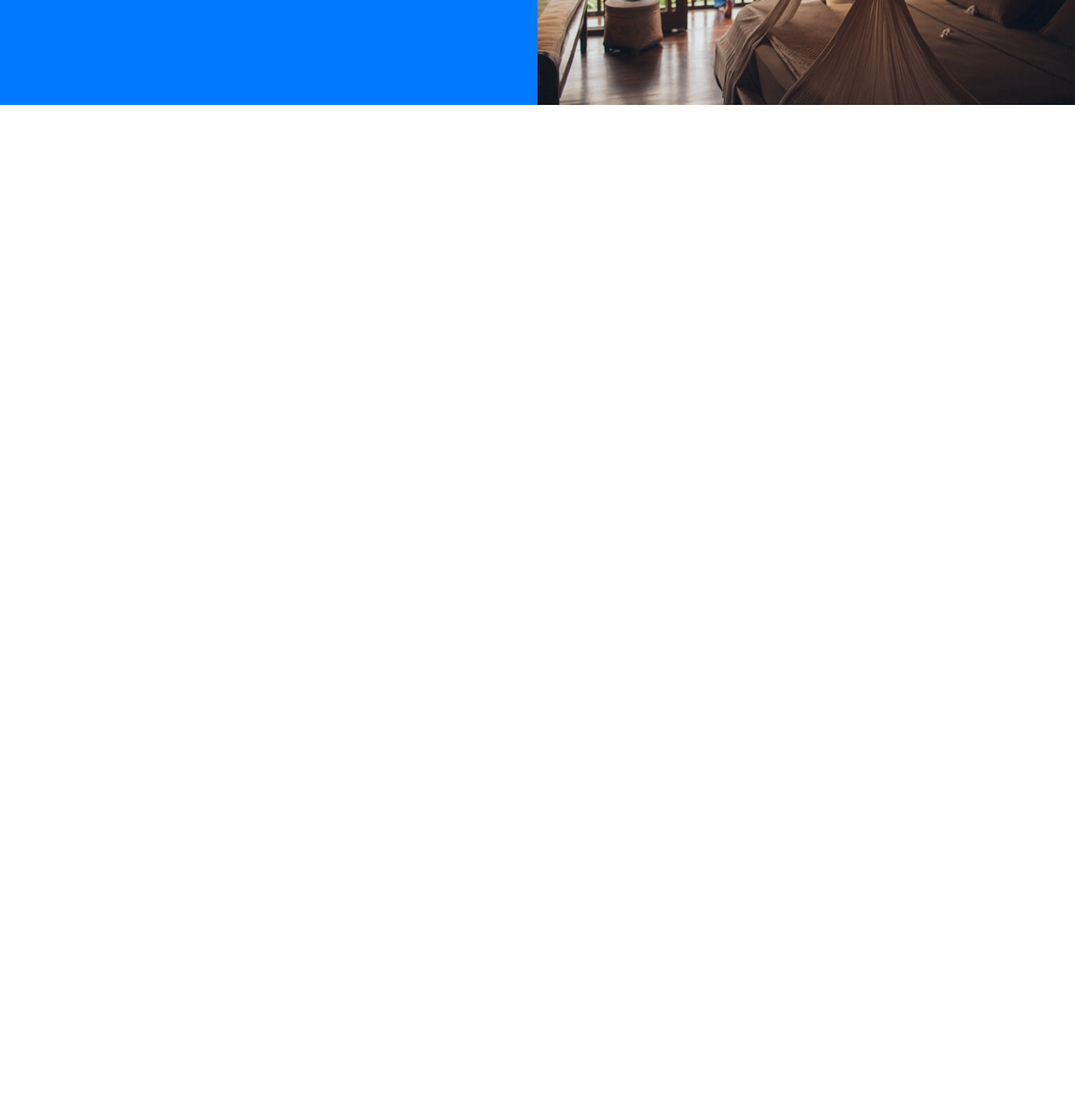
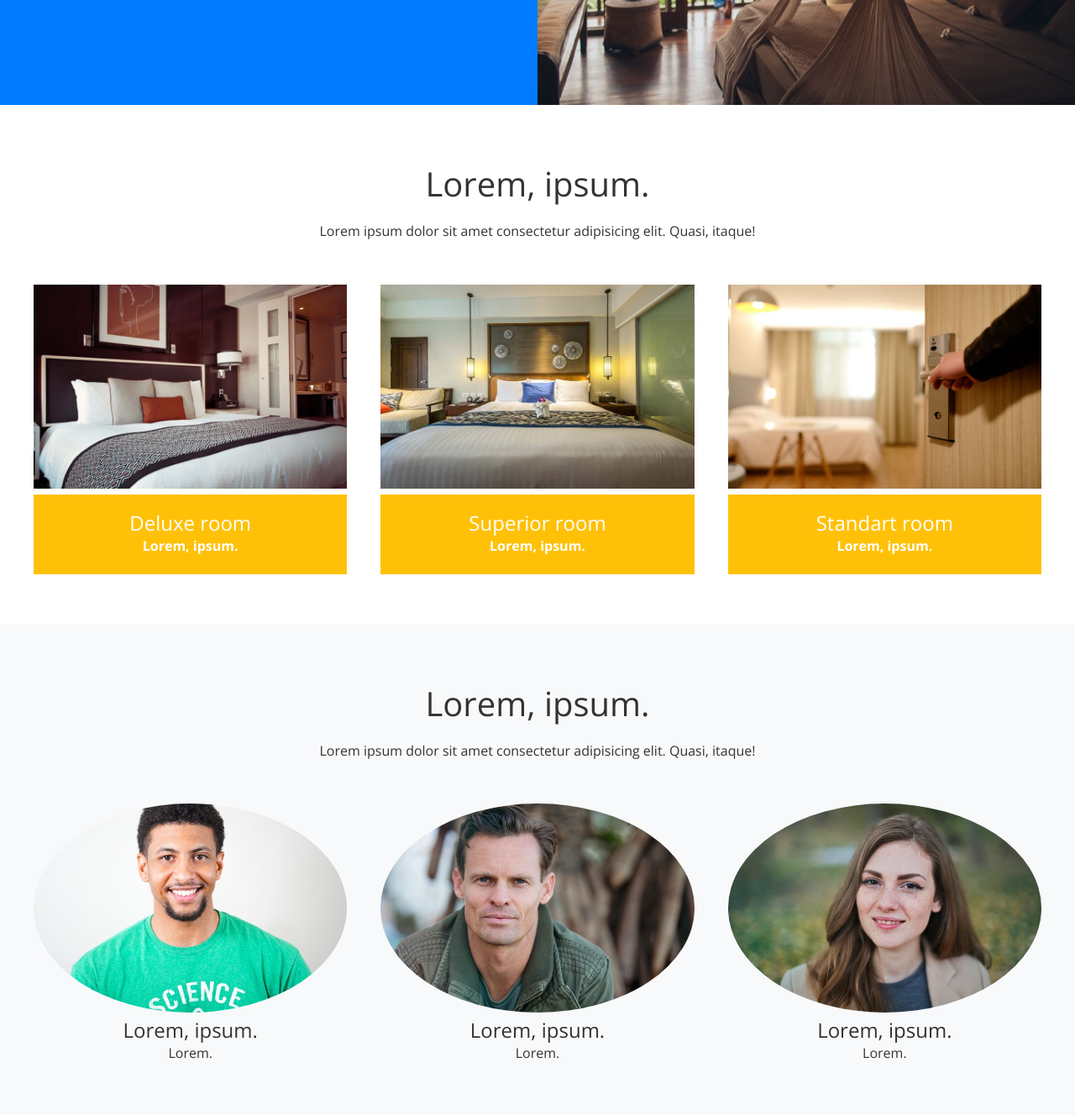
Before and after one commit to ozelmel/learn-html_css, a plain HTML site: page hotel-site/index.html in a window 1280 px wide. Shown: the part 2470-3798 px from the top of the page at 84% size. Before the commit the page ends 2603 px from the top, so only its background shows below. Drawn offline with nearby package versions, Linux system fonts and the light colour scheme.

Commit message:
added rooms and teams

```diff
--- a/hotel-site/css/style.css
+++ b/hotel-site/css/style.css
@@ -167,3 +167,20 @@ img {
     cursor: pointer;
     opacity: 0.8;
 }
+
+/* cards */
+.card{
+    color: #fff;
+    font-weight: 700;
+}
+.card-body{
+    padding: 2rem;
+}
+
+/* teams */
+.teams img {
+    border-radius: 50%;
+}
+.teams img:hover{
+    opacity: 0.7;
+}
--- a/hotel-site/index.html
+++ b/hotel-site/index.html
@@ -109,20 +109,20 @@
         </header>
         <div class="row">
           <div class="column">
-            <img src="img/1.jpeg" alt="">
-            <img src="img/2.jpeg" alt="">
+            <img src="img/1.jpeg" alt="" />
+            <img src="img/2.jpeg" alt="" />
           </div>
           <div class="column">
-            <img src="img/3.jpeg" alt="">
-            <img src="img/4.jpeg" alt="">
+            <img src="img/3.jpeg" alt="" />
+            <img src="img/4.jpeg" alt="" />
           </div>
           <div class="column">
-            <img src="img/1.jpeg" alt="">
-            <img src="img/2.jpeg" alt="">
+            <img src="img/1.jpeg" alt="" />
+            <img src="img/2.jpeg" alt="" />
           </div>
           <div class="column">
-            <img src="img/3.jpeg" alt="">
-            <img src="img/4.jpeg" alt="">
+            <img src="img/3.jpeg" alt="" />
+            <img src="img/4.jpeg" alt="" />
           </div>
         </div>
       </section>
@@ -147,6 +147,66 @@
           </div>
         </div>
       </section>
+      <!-- rooms -->
+      <section id="rooms" class="rooms section-padding">
+        <header class="section-header">
+          <h2>Lorem, ipsum.</h2>
+          <p>
+            Lorem ipsum dolor sit amet consectetur adipisicing elit. Quasi,
+            itaque!
+          </p>
+        </header>
+        <div class="flex-items">
+          <div class="card">
+            <img src="img/room1.jpeg" alt="" />
+            <div class="card-body bg-warning">
+              <h2>Deluxe room</h2>
+              <p>Lorem, ipsum.</p>
+            </div>
+          </div>
+          <div class="card">
+            <img src="img/room2.jpeg" alt="" />
+            <div class="card-body bg-warning">
+              <h2>Superior room</h2>
+              <p>Lorem, ipsum.</p>
+            </div>
+          </div>
+          <div class="card">
+            <img src="img/room3.jpeg" alt="" />
+            <div class="card-body bg-warning">
+              <h2>Standart room</h2>
+              <p>Lorem, ipsum.</p>
+            </div>
+          </div>
+        </div>
+      </section>
+      <!-- teams -->
+      <section id="teams" class="teams section-padding bg-light">
+        <header class="section-header">
+          <h2>Lorem, ipsum.</h2>
+          <p>
+            Lorem ipsum dolor sit amet consectetur adipisicing elit. Quasi,
+            itaque!
+          </p>
+        </header>
+        <div class="flex-items">
+          <div>
+            <img src="img/p1.jpeg" alt="" />
+            <h2>Lorem, ipsum.</h2>
+            <p>Lorem.</p>
+          </div>
+          <div>
+            <img src="img/p2.jpeg" alt="" />
+            <h2>Lorem, ipsum.</h2>
+            <p>Lorem.</p>
+          </div>
+          <div>
+            <img src="img/p3.jpeg" alt="" />
+            <h2>Lorem, ipsum.</h2>
+            <p>Lorem.</p>
+          </div>
+        </div>
+      </section>
     </main>
   </body>
 </html>
```
